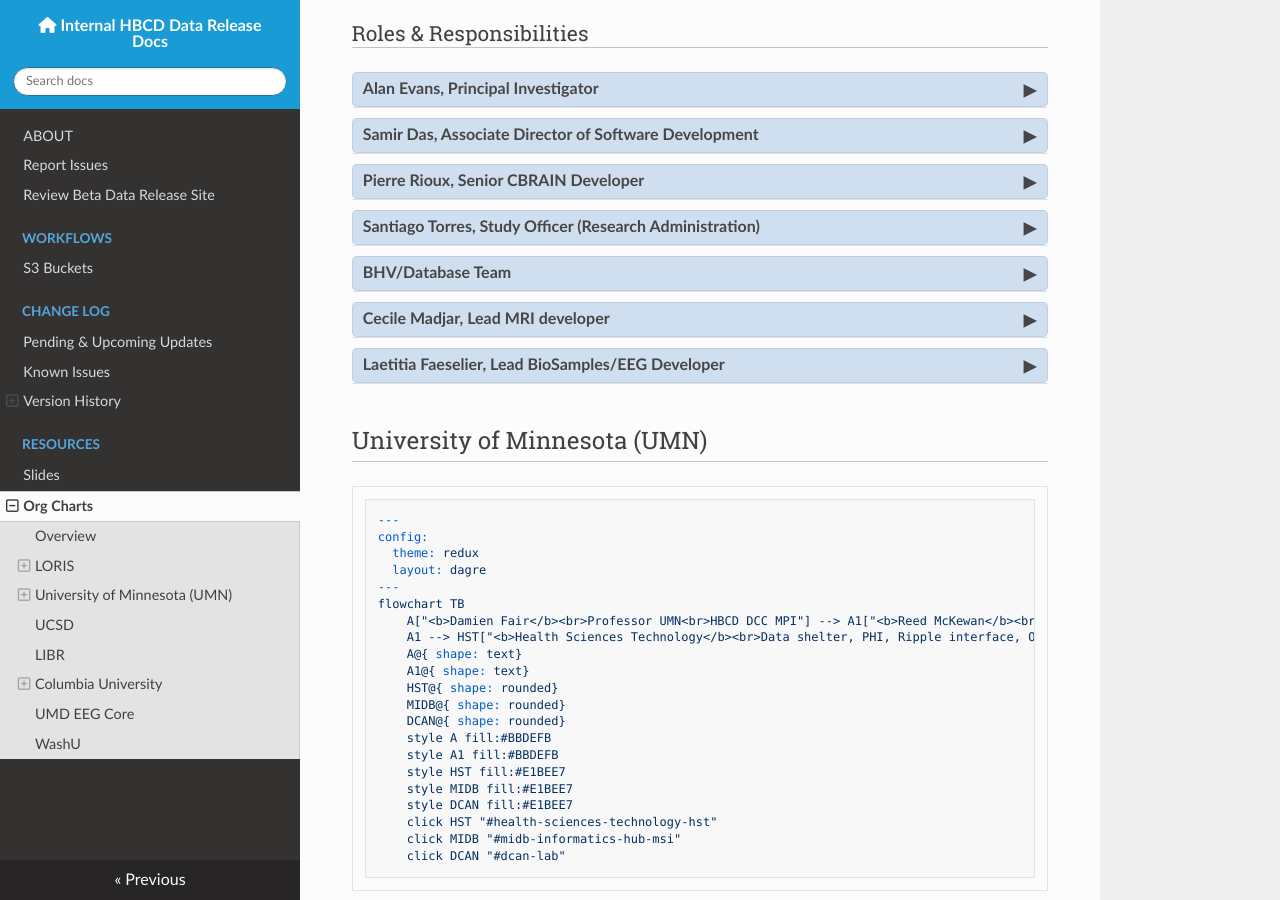
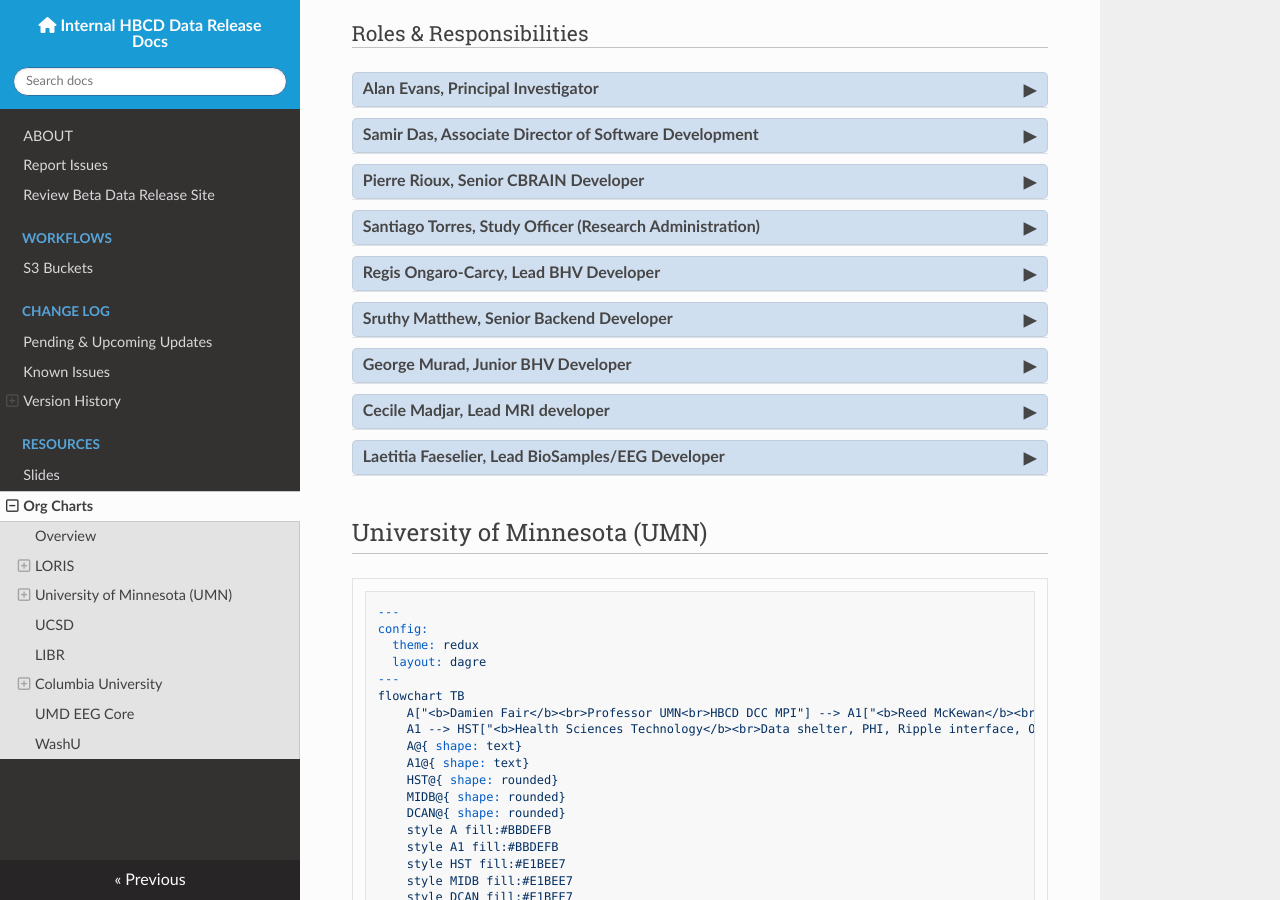
Before and after one commit to DCAN-Labs/hbcd-docs-internal, an MkDocs documentation site: the page built from docs/orgcharts.md, in a window 1280 px wide and 900 px high, scrolled down 2337 px. Built offline with MkDocs 1.6.1, drawn with Linux system fonts in a browser that asks for light colours; nearby versions of some CDN libraries.

Commit message:
fix loris links

```diff
--- a/docs/orgcharts.md
+++ b/docs/orgcharts.md
@@ -196,18 +196,16 @@ flowchart TB
 </ul>
 </div>
 
-<div id="bhv-database" class="table-banner" onclick="toggleCollapse(this)">
+<div id="ongary-carcy" class="table-banner" onclick="toggleCollapse(this)">
   <span class="text-with-link">
-  <span class="text">BHV/Database Team</span>
-  <a class="anchor-link" href="#bhv-database" title="Copy link">
+  <span class="text">Regis Ongaro-Carcy, Lead BHV Developer</span>
+  <a class="anchor-link" href="#ongary-carcy" title="Copy link">
   <i class="fa-solid fa-link"></i>
   </a>
   </span>
   <span class="table-arrow">▸</span>
 </div>
 <div class="closed-collapsible-content">
-<br>
-<b>Regis Ongaro-Carcy, Lead BHV Developer</b>
 <ul>
 <i>Development of LORIS BHV features for HBCD:</i>
 <li>Integrate data exchange protocols to enable interoperability between LORIS software and collaborating external platforms (e.g. REDCap, Ripple, MSI).</li>
@@ -217,8 +215,18 @@ flowchart TB
 <li>Conception and design of alternative processing pathways to optimize current code functionalities in LORIS and improve system functionality and user satisfaction.</li>
 <li>Implementation of new features and functionalities to maintain database integrity across LORIS.</li>
 </ul>
+</div>
 
-<b>Sruthy Matthew, Senior Backend Developer</b>
+<div id="matthew" class="table-banner" onclick="toggleCollapse(this)">
+  <span class="text-with-link">
+  <span class="text">Sruthy Matthew, Senior Backend Developer</span>
+  <a class="anchor-link" href="#matthew" title="Copy link">
+  <i class="fa-solid fa-link"></i>
+  </a>
+  </span>
+  <span class="table-arrow">▸</span>
+</div>
+<div class="closed-collapsible-content">
 <ul>
 <i>Development of LORIS LaunchPad and Backend features for HBCD:</i>
 <li>Set up and oversight of deployment procedures for execution and implementation of LORIS updates.</li>
@@ -228,8 +236,18 @@ flowchart TB
 <li>Ensure proper data storage, confidentiality, and security measures are in place across the database.</li>
 <li>Implementation of new features and functionalities to maintain database integrity across LORIS.</li>
 </ul>
+</div>
 
-<b>George Murad, Junior BHV Developer</b>
+<div id="murad" class="table-banner" onclick="toggleCollapse(this)">
+  <span class="text-with-link">
+  <span class="text">George Murad, Junior BHV Developer</span>
+  <a class="anchor-link" href="#murad" title="Copy link">
+  <i class="fa-solid fa-link"></i>
+  </a>
+  </span>
+  <span class="table-arrow">▸</span>
+</div>
+<div class="closed-collapsible-content">
 <ul>
 <i>Development of LORIS BHV features specific to HBCD:</i>
 <li>Coding of new instruments and their corresponding scoring algorithms.</li>
```
